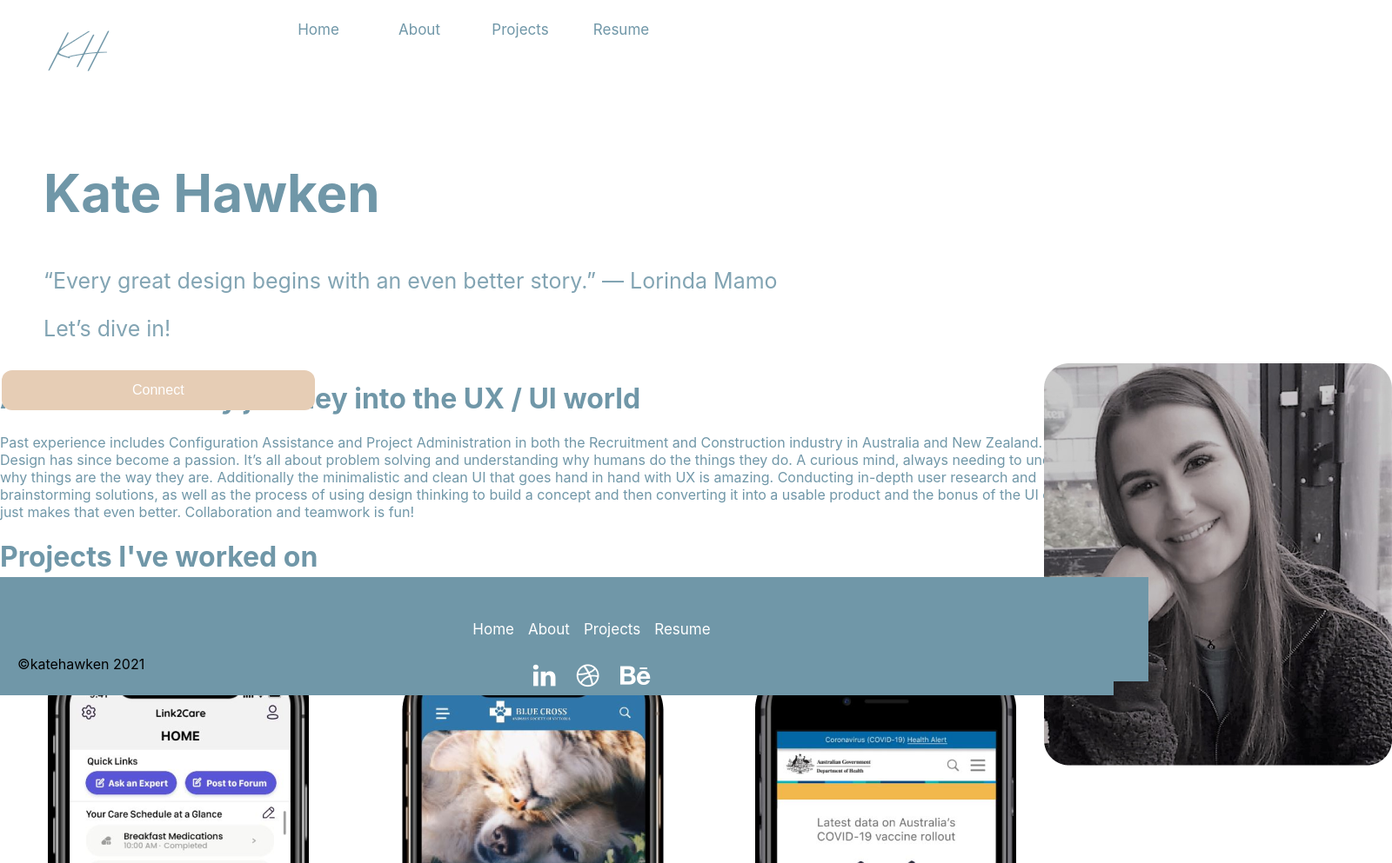
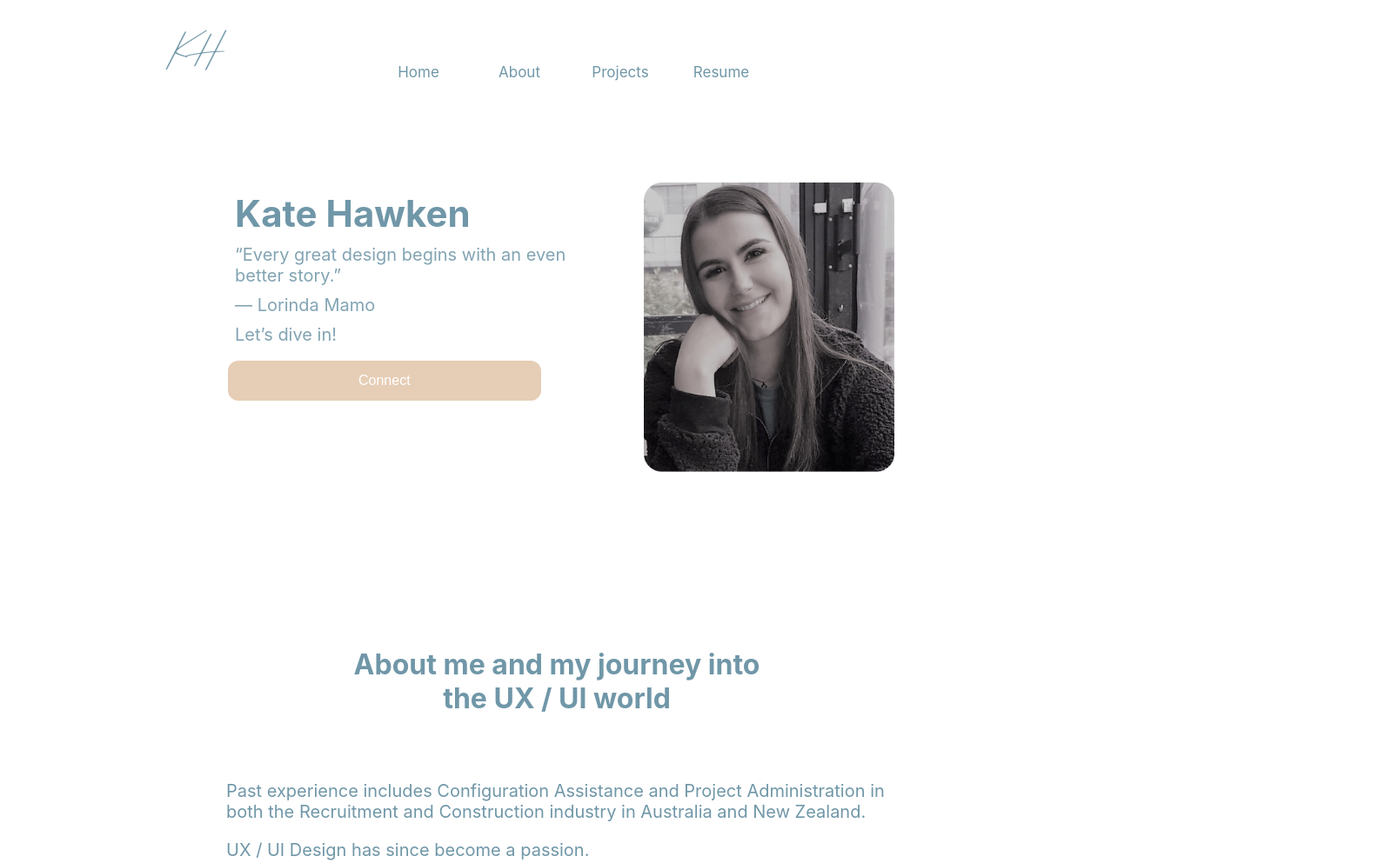
Before and after one commit to katehawken/UX_UI_HW_18, a plain HTML site: page index.html in a window 1280 px wide. Shown: the top 993 px of the page at 87% size, 1600 px wide, since content can reach past the window. Drawn offline with Linux system fonts and the light colour scheme.

Commit message:
update
update

```diff
--- a/css/style.css
+++ b/css/style.css
@@ -1,5 +1,10 @@
+html{
+  background: #fff;
+}
+
 body {
-  margin: 0;
+background: #fff;
+margin: 0 12.5%;
 }
 
 a {
@@ -18,6 +23,14 @@ h2 {
 color:#7097A8;
 }
 
+ul, p{
+  margin-block-end: 0;
+  margin-block-start: 0;
+  margin-inline-end: 0;
+  margin-inline-start: 0;
+  padding-inline-start: 0;
+}
+
 #logo {
   position:absolute;
   left:0;
@@ -25,12 +38,22 @@ h2 {
   size: 20px;
 }
 
+.topnav-div {
+  display: inline-flex;
+  align-items: center;
+  width: 100%;
+  padding:15px;
+}
+
+.topnav-centered {
+  width: calc(100% - 100px);
+}
+
 #topnav-centered {
-  position:absolute;
-  left:60%;top:0;
-  margin-left:-500px;
-  width:700px;
-  list-style:none;
+  margin: 35px auto 0 auto;
+  display: flex;
+  justify-content: center;
+  margin-left: -100px;
 }
 
 .topnav-centered a {
@@ -40,7 +63,7 @@ h2 {
 text-decoration:none;
 color:#7097A8;
 font-size: 17px;
-  font-family: san -apple-system, BlinkMacSystemFont, 'Segoe UI', Roboto, Oxygen, Ubuntu, Cantarell, 'Open Sans', 'Helvetica Neue', sans-serif;
+font-family: -apple-system, BlinkMacSystemFont, 'Segoe UI', Roboto, Oxygen, Ubuntu, Cantarell, 'Open Sans', 'Helvetica Neue', sans-serif
 }
 
 #topnav-centered li {
@@ -48,36 +71,41 @@ h2 {
 text-decoration:none;
 }
 
-.topnav a:hover {
+.topnav-div a:hover {
 background-color: #7097A8;
 color: #FFFFFF;
-    font-family: san -apple-system, BlinkMacSystemFont, 'Segoe UI', Roboto, Oxygen, Ubuntu, Cantarell, 'Open Sans', 'Helvetica Neue', sans-serif;
+font-family: -apple-system, BlinkMacSystemFont, 'Segoe UI', Roboto, Oxygen, Ubuntu, Cantarell, 'Open Sans', 'Helvetica Neue', sans-serif
 }
 
 ul {
 list-style: none;
 }
 
+.heroinfo
+{
+  width:50%;
+}
 .herosection {
-  display: inline-block;
-  font-family: san -apple-system, BlinkMacSystemFont, 'Segoe UI', Roboto, Oxygen, Ubuntu, Cantarell, 'Open Sans', 'Helvetica Neue', sans-serif;
+  width:100%;
+  margin: 80px 100px;
+  display: flex;
+  font-family: -apple-system, BlinkMacSystemFont, 'Segoe UI', Roboto, Oxygen, Ubuntu, Cantarell, 'Open Sans', 'Helvetica Neue', sans-serif
 }
 
 .herosection h1 {
 color: #7097A8;
-  font-size: 60px;
-  padding-left: 50px;
+font-size: 42px;
+margin: 10px;
 }
 
 .herosection p {
 color: #7097A8;
 opacity: 0.87;
-  font-size: 25px;
-  padding-left: 50px;
+font-size: 20px;
+margin: 10px;
 }
 
 button {
-  position: absolute;
   border: none;
   color: white;
   background-color: #E6CDB5;
@@ -96,15 +124,30 @@ button:hover {
 }
 
 .heroimage {
-  position: absolute;
-  height: 600px;
-  border-radius: 50%;
-  left: 1200px;
+width:50%;
 }
+
+.heroimage img {
+  width: 60%;
+}
+
+.journeySection {
+  padding: 100px 100px 200px 100px;
+  text-align: center
+}
+
+.journeySection p {
+    text-align: start;
+    font-size: 20px;
+    margin-top:20px;
+  }
+
 
 .heading {
   font-family: -apple-system, BlinkMacSystemFont, 'Segoe UI', Roboto, Oxygen, Ubuntu, Cantarell, 'Open Sans', 'Helvetica Neue', sans-serif;
-  color:#7097A8;
+  color: #7097A8;
+  margin-bottom: 75px;
+  text-align: center;
 }
 
 .flexContainer {
@@ -131,12 +174,9 @@ button:hover {
 align-items:center;
 display:flex;
 background-color:#7097A8;
-  position: fixed;
-  bottom: 0;
 left: 0;
 right: 0;
-  height: 120px;
-  width: 100%;
+height: 65px;
 border-top: 1px #7097A8;
 }
 
@@ -148,13 +188,9 @@ button:hover {
 }
 
 .social {
-  position: fixed;
-  width: 100%;
-  line-height: 40px;
   font-size: 30px;
-  text-align: center;
-  bottom: 0px;
-  left: 40px;
+  background-color: #7097A8;
+  padding-bottom: 30px;
 }
 
 .social a {
@@ -164,24 +200,18 @@ button:hover {
 }
 
 p.copyright {
-  position: fixed;
-  width: 100%;
   color: black;
-  line-height: 40px;
-  font-size: 16px;
   text-align: left;
-  bottom:0;
-  font-family: san -apple-system, BlinkMacSystemFont, 'Segoe UI', Roboto, Oxygen, Ubuntu, Cantarell, 'Open Sans', 'Helvetica Neue', sans-serif;
+  margin-left: 30px;
+  margin-top: -55px;
+  font-family: -apple-system, BlinkMacSystemFont, 'Segoe UI', Roboto, Oxygen, Ubuntu, Cantarell, 'Open Sans', 'Helvetica Neue', sans-serif;
 }
 
-footer {
-  position:fixed;
-  font-family: san -apple-system, BlinkMacSystemFont, 'Segoe UI', Roboto, Oxygen, Ubuntu, Cantarell, 'Open Sans', 'Helvetica Neue', sans-serif;
-  width: 100%;
-  padding: 20px;
+.footer {
+  font-family: -apple-system, BlinkMacSystemFont, 'Segoe UI', Roboto, Oxygen, Ubuntu, Cantarell, 'Open Sans', 'Helvetica Neue', sans-serif;
   left: 0;
   bottom: 0;
-  width: 100%;
   color: white;
   text-align: center;
+  background-color: #7097A8;
 }
--- a/index.html
+++ b/index.html
@@ -1,67 +1,62 @@
-<!DOCTYPE html>
-<html>
-    <head>
+<html><head>
 	<title>Kate Hawken</title>
 	<link href="css/style.css" type="text/css" rel="stylesheet">
 	<link rel="stylesheet" href="https://cdnjs.cloudflare.com/ajax/libs/font-awesome/4.7.0/css/font-awesome.min.css">
 </head>
 <body>
-<header>
-    <div class="topnav">
-
+<div>
+	<div class="topnav-div">
+		<div class="logo">
+			<ul class="logoitem">
+				<img src="images/Logo.png">
+			</ul>
+		</div>
 		<div class="topnav-centered">
 			<ul id="topnav-centered">
 				<li><a href="#home" class="active">Home</a></li>
 				<li><a href="#about" class="active">About</a></li>
 				<li><a href="#projects" class="active">Projects</a></li>
 				<li><a href="#resume" class="active">Resume</a></li>
-
 			</ul>
 		</div>
-
-		<div class="logo">
-            <ul class="logoitem">
-                <img src="images/Logo.png">
-			</ul>
 	</div>
-
-	</div>
-</header>
-
 	<section class="herosection">
 
-	<div>
+		<div class="heroinfo">
 			<h1>Kate Hawken</h1>
-		<p>“Every great design begins with an even better story.”
-		— Lorinda Mamo</p>
-
+			<p>
+				“Every great design begins with an even <br>better story.”
+			</p>
+			<p>
+				— Lorinda Mamo
+			</p>
 			<p>Let’s dive in!</p>
-	</div>
-
 			<div class="button">
 				<button type="button">Connect</button>
 			</div>
-
+		</div>
 		<div class="heroimage">
 			<img src="images/Profile Picture.png">
 		</div>
 
 	</section>
-
-<h1 class="heading">About me and my journey  into the UX / UI world</h1>
-	<section class= "journey">
-		<div>
-			<p>Past experience includes Configuration Assistance and Project Administration in both the Recruitment and Construction industry in Australia and New Zealand.
-
+	<div class="journeySection">
+		<h1 class="heading">About me and my journey into <br> the UX / UI world</h1>
+		<p>
+			Past experience includes Configuration Assistance and Project Administration in both the Recruitment and Construction industry in Australia and New Zealand.
+		</p>
+		<p>
 			UX / UI Design has since become a passion.
-
+		</p>
+		<p>
 			It’s all about problem solving and understanding why humans do the things they do. A curious mind, always needing to understand why things are the way they are. Additionally the minimalistic and clean UI that goes hand in hand with UX is amazing.
-
+		</p>
+		<p>
 			Conducting in-depth user research and brainstorming solutions, as well as the process of using design thinking to build a concept and then converting it into a usable product and the bonus of the UI elements just makes that even better.
-
-				Collaboration and teamwork is fun!</p>
-		</div>
-	</section>
+		</p>
+		<p>
+			Collaboration and teamwork is fun!
+		</p>
 	</div>
 
 <h1 class="heading">Projects I've worked on</h1>
@@ -87,7 +82,7 @@
 	</section>
 
 <h1 class="heading">UX Skills</h1>
-	<section class= "uxskills">
+	<section class="uxskills">
 		<div>
 			<h2>User Research</h2>
 			<p>Research is a vital part of UX as it provides data about our users - their needs, expectations, motivations, and more!</p>
@@ -104,7 +99,7 @@
 		</div>
 	</section>
 
-<section class= "connectsection">
+<section class="connectsection">
 		<div>
 			<h2>Let's Connect!</h2>
 		</div>
@@ -118,7 +113,7 @@
 		</div>
 </section>
 
-<footer>
+<div class="footer">
 	<div class="list-inline">
 		<ul class="list-inline">
 			<li class="list-inline-item"><a href="#">Home</a></li>
@@ -134,12 +129,10 @@
 		<a href="#behance" class="fa fa-behance"></a>
 	</div>
 
-		<div class= copyrightfooter>
+		<div class="copyrightfooter">
 		<p class="copyright">©katehawken 2021</p>
 	</div>
+</div>
+</div>
 
-</div>
-</footer>
-
-</body>
-</html>
+</body></html>
```
Lines whose indentation alone changed are shown as unchanged.
